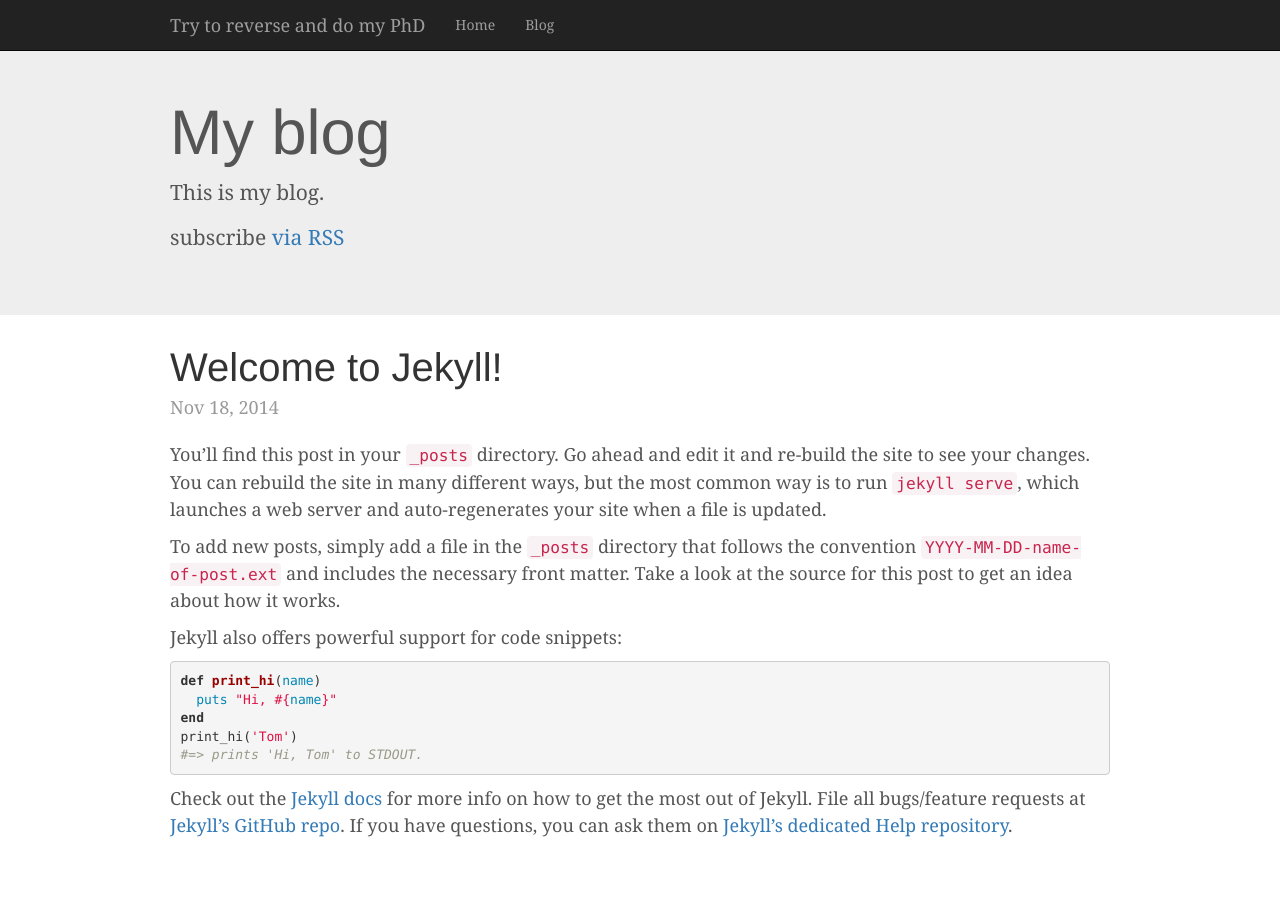
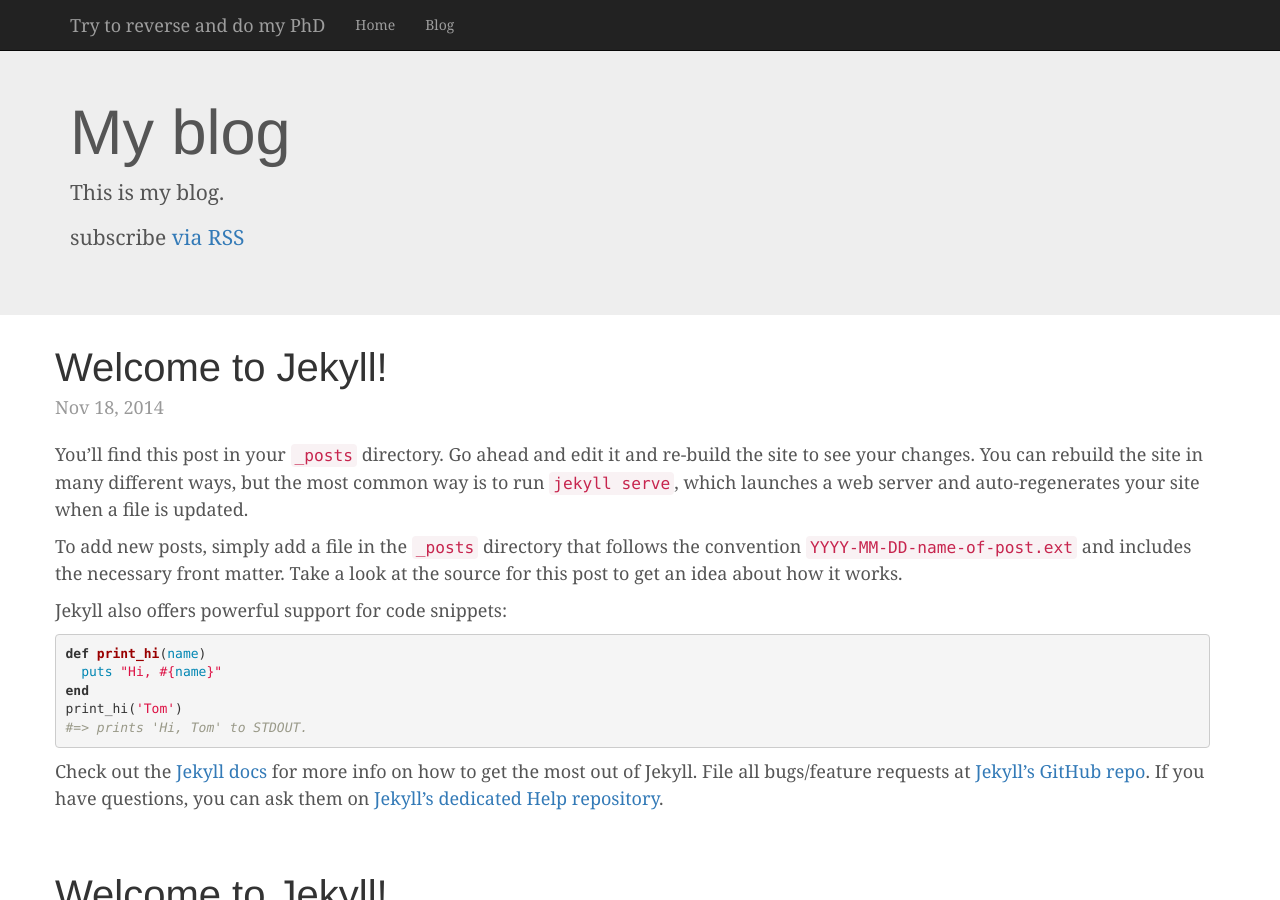
Before and after one commit to cregnec/cregnec.github.io, a Jekyll site: the page built from blog/index.html, in a window 1280 px wide and 900 px high. Built offline with Jekyll 4.4.1, drawn with Linux system fonts in a browser that asks for light colours; nearby versions of some CDN libraries; the list of posts is cut into pages by our own code.

Commit message:
correct bootstrap-responsive.css path

```diff
--- a/_includes/head.html
+++ b/_includes/head.html
@@ -14,7 +14,7 @@
   <!-- Custom icon and highlight styles for this template -->
   <link href="{{ "/css/blog.css"|prepend: site.baseurl }}" rel="stylesheet">
 
-  <link href="css/bootstrap-responsive.css" rel="stylesheet">
+  <link href="{{ "/css/bootstrap-responsive.css"|prepend: site.baseurl }}" rel="stylesheet">
 
 
   <!-- Just for debugging purposes. Don't actually copy these 2 lines! -->
```
